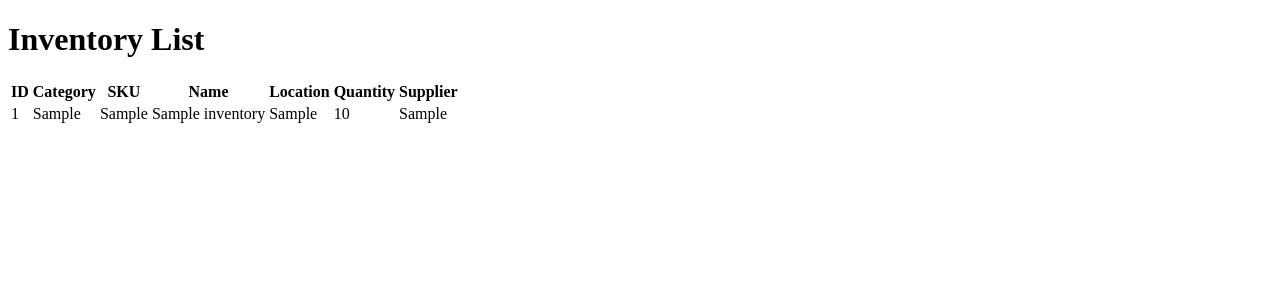
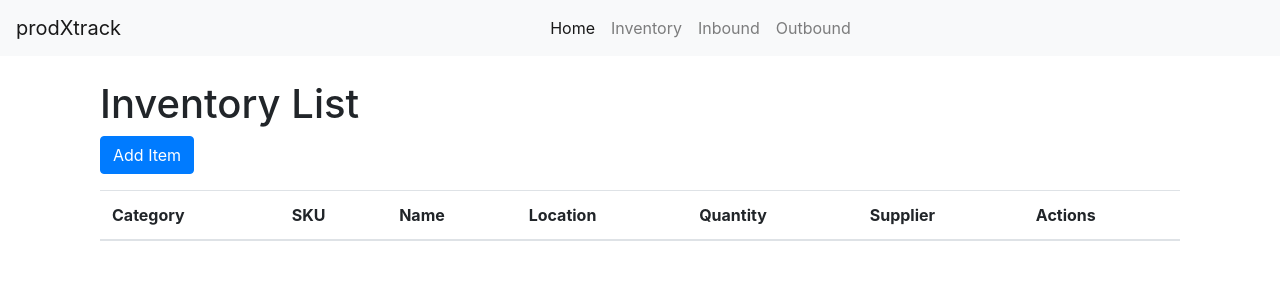
Before and after one commit to dibXpert/inventory_management, a Django app: page /inventory/ in a window 1280 px wide. Shown: the top 300 px of the page. Run offline with Django 5.2, Linux system fonts and the light colour scheme; tables that the repository leaves empty hold one stand-in row (values such as "Sample post"); lists and menus that the app fills with data are empty; some libraries are stand-ins or nearby versions.

Commit message:
bootstrap, index page nav bar

```diff
--- /dev/null
+++ b/prodxtrack/inventory/templates/inventory/base.html
@@ -0,0 +1,46 @@
+<!DOCTYPE html>
+<html lang="en">
+<head>
+    <meta charset="UTF-8">
+    <meta name="viewport" content="width=device-width, initial-scale=1.0">
+    <title>{% block title %}ProdXtrack{% endblock %}</title>
+    <link rel="stylesheet" href="https://maxcdn.bootstrapcdn.com/bootstrap/4.0.0/css/bootstrap.min.css">
+</head>
+<body>
+    <!-- Navigation Bar -->
+    <nav class="navbar navbar-expand-lg navbar-light bg-light">
+        <a class="navbar-brand" href="#">prodXtrack</a>
+        <button class="navbar-toggler" type="button" data-toggle="collapse" data-target="#navbarNav" aria-controls="navbarNav" aria-expanded="false" aria-label="Toggle navigation">
+            <span class="navbar-toggler-icon"></span>
+        </button>
+        <div class="collapse navbar-collapse justify-content-center" id="navbarNav">
+            <ul class="navbar-nav ">
+                <li class="nav-item active">
+                    <a class="nav-link" href="{% url 'index' %}">Home</a>
+                </li>
+                <li class="nav-item">
+                    <a class="nav-link" href="{% url 'inventory_list' %}">Inventory</a>
+                </li>
+                <li class="nav-item">
+                    <a class="nav-link" href="{% url 'record_inbound' %}">Inbound</a>
+                </li>
+                <li class="nav-item">
+                    <a class="nav-link" href="{% url 'record_outbound' %}">Outbound</a>
+                </li>
+
+            </ul>
+        </div>
+    </nav>
+
+    <!-- Main Content Area -->
+    <div class="container mt-4">
+        {% block content %}
+        <!-- Content will be inserted here in child templates -->
+        {% endblock %}
+    </div>
+
+    <script src="https://code.jquery.com/jquery-3.2.1.slim.min.js"></script>
+    <script src="https://cdnjs.cloudflare.com/ajax/libs/popper.js/1.11.0/umd/popper.min.js"></script>
+    <script src="https://maxcdn.bootstrapcdn.com/bootstrap/4.0.0/js/bootstrap.min.js"></script>
+</body>
+</html>
--- /dev/null
+++ b/prodxtrack/inventory/templates/inventory/edit_inv.html
@@ -0,0 +1,6 @@
+<form method="post">
+    {% csrf_token %}
+    {{ form.as_p }}
+    <button type="submit" >Save</button>
+    <a href="{% url 'inventory_list' %}" class="btn btn-secondary">Cancel</a>
+</form>
--- a/prodxtrack/inventory/templates/inventory/inv_list.html
+++ b/prodxtrack/inventory/templates/inventory/inv_list.html
@@ -1,40 +1,41 @@
-<!DOCTYPE html>
-<html lang="en">
+{% extends 'inventory/base.html' %}
 
-<head>
-    <meta charset="UTF-8">
-    <meta name="viewport" content="width=device-width, initial-scale=1.0">
-    <title>Inventory List</title>
-</head>
+{% block content %}
 
-<body>
+    <div class="container mt-4">
         <h1>Inventory List</h1>
-    <table>
+        <a href="{% url 'add_inventory' %}" class="btn btn-primary mb-3">Add Item</a>
+        <table class="table">
             <thead>
                 <tr>
-                <th>ID</th>
                     <th>Category</th>
                     <th>SKU</th>
                     <th>Name</th>
                     <th>Location</th>
                     <th>Quantity</th>
                     <th>Supplier</th>
+                    <th>Actions</th>
                 </tr>
             </thead>
             <tbody>
-            {% for item in inventory_items %}
+                {% for product in products %}
                 <tr>
-                <td>{{ item.id}}</td>
-                <td>{{ item.category}}</td>
-                <td>{{ item.sku}}</td>
-                <td>{{ item.name}}</td>
-                <td>{{ item.location}}</td>
-                <td>{{ item.quantity}}</td>
-                <td>{{ item.supplier}}</td>
+                    <td>{{ product.category }}</td>
+                    <td>{{ product.sku }}</td>
+                    <td>{{ product.name }}</td>
+                    <td>{{ product.location }}</td>
+                    <td>{{ product.quantity }}</td>
+                    <td>{{ product.supplier }}</td>
+                    <td>
+                        <a href="{% url 'edit_inventory' product.id %}" class="btn btn-warning">Edit</a>
+                        <a href="{% url 'delete_inventory' product.id %}" class="btn btn-danger" onclick="return confirm('Are you sure you want to delete this item?');">Delete</a>
+                    </td>
                 </tr>
                 {% endfor %}
             </tbody>
         </table>
+    </div>
 </body>
+</html>
 
-</html>
+{% endblock %}
--- a/prodxtrack/inventory/urls.py
+++ b/prodxtrack/inventory/urls.py
@@ -2,8 +2,16 @@ from django.urls import path
 from . import views
 
 urlpatterns = [
-   path('', views.inventory_list, name='inventory_list'),
-   path('add/', views.add_inventory, name='add-inventory'),
+   path('', views.index, name='index'),
+   path('inventory/', views.inventory_list, name='inventory_list'),
+   #crud inventory
+   path('add/', views.add_inventory, name='add_inventory'),
+   path('edit/<int:pk>/', views.edit_inventory, name='edit_inventory'),
+   path('delete/<int:pk>/', views.delete_inventory, name='delete_inventory'),
+
+
+   #inbound
    path('inbound/',views.record_inbound, name='record_inbound'),
+   #outbound
    path('outbound/', views.record_outbound, name='record_outbound'),
 ]
--- a/prodxtrack/inventory/views.py
+++ b/prodxtrack/inventory/views.py
@@ -1,14 +1,22 @@
-from django.shortcuts import render,redirect
+from django.shortcuts import render,redirect, get_object_or_404
 from .models import Inventory,Inbound,Outbound
 from .forms import InventoryForm, InboundForm, OutboundForm
 # Create your views here.
 
+
+
+
+def index(request):
+    return render(request, 'inventory/index.html')
+
+# CRUD inventory
 def inventory_list(request):
     inventory_items = Inventory.objects.all()
     context = {
         'inventory_items':inventory_items,
     }
     return render(request, 'inventory/inv_list.html', context)
+
 
 def add_inventory(request):
     if request.method == 'POST':
@@ -23,6 +31,32 @@ def add_inventory(request):
         'form': form
     }
     return render(request, 'inventory/add_inv.html',context)
+
+def edit_inventory(request, pk):
+    item = get_object_or_404(Inventory, pk=pk)
+    if request.method == 'POST':
+        form = InventoryForm(request.POST, instance=item)
+        if form.is_valid():
+            form.save()
+            return redirect('inventory_list')
+    else:
+        form = InventoryForm(instance=item)
+
+    context = {
+        'item':item,
+    }
+    return render(request, 'inventory/edit_inv.html', context)
+
+def delete_inventory(request,pk):
+    item = get_object_or_404(Inventory, pk=pk)
+    if request.method == 'POST':
+        item.delete()
+        return redirect('inventory_list')
+
+    context = {
+        'item': item
+    }
+    return render(request, 'inventory/delete_inv.html', context)
 
 # INBOUND
 def record_inbound(request):
--- a/prodxtrack/prodxtrack/urls.py
+++ b/prodxtrack/prodxtrack/urls.py
@@ -19,5 +19,5 @@ from django.urls import path, include
 
 urlpatterns = [
     path('admin/', admin.site.urls),
-    path('inventory/', include('inventory.urls')),
+    path('', include('inventory.urls')),
 ]
```
Also changed, not shown: prodxtrack/inventory/templates/inventory/add_inv.html (+7 -8 lines), prodxtrack/inventory/templates/inventory/delete_inv.html (added, +17 -0 lines), prodxtrack/inventory/templates/inventory/index.html (added, +8 -0 lines), prodxtrack/inventory/templates/inventory/record_inbound.html (+6 -9 lines), prodxtrack/inventory/templates/inventory/record_outbound.html (+6 -8 lines). Lines whose indentation alone changed are shown as unchanged.
